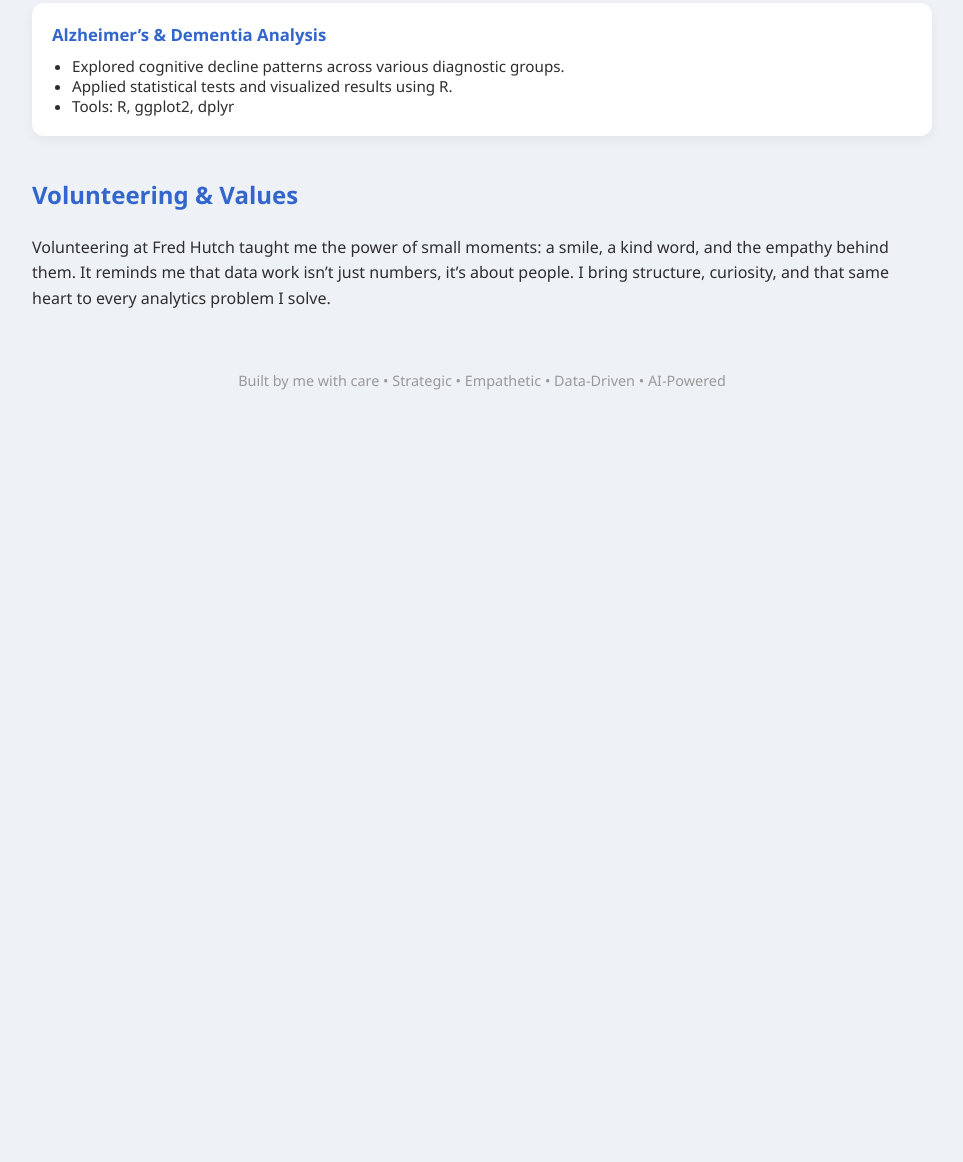
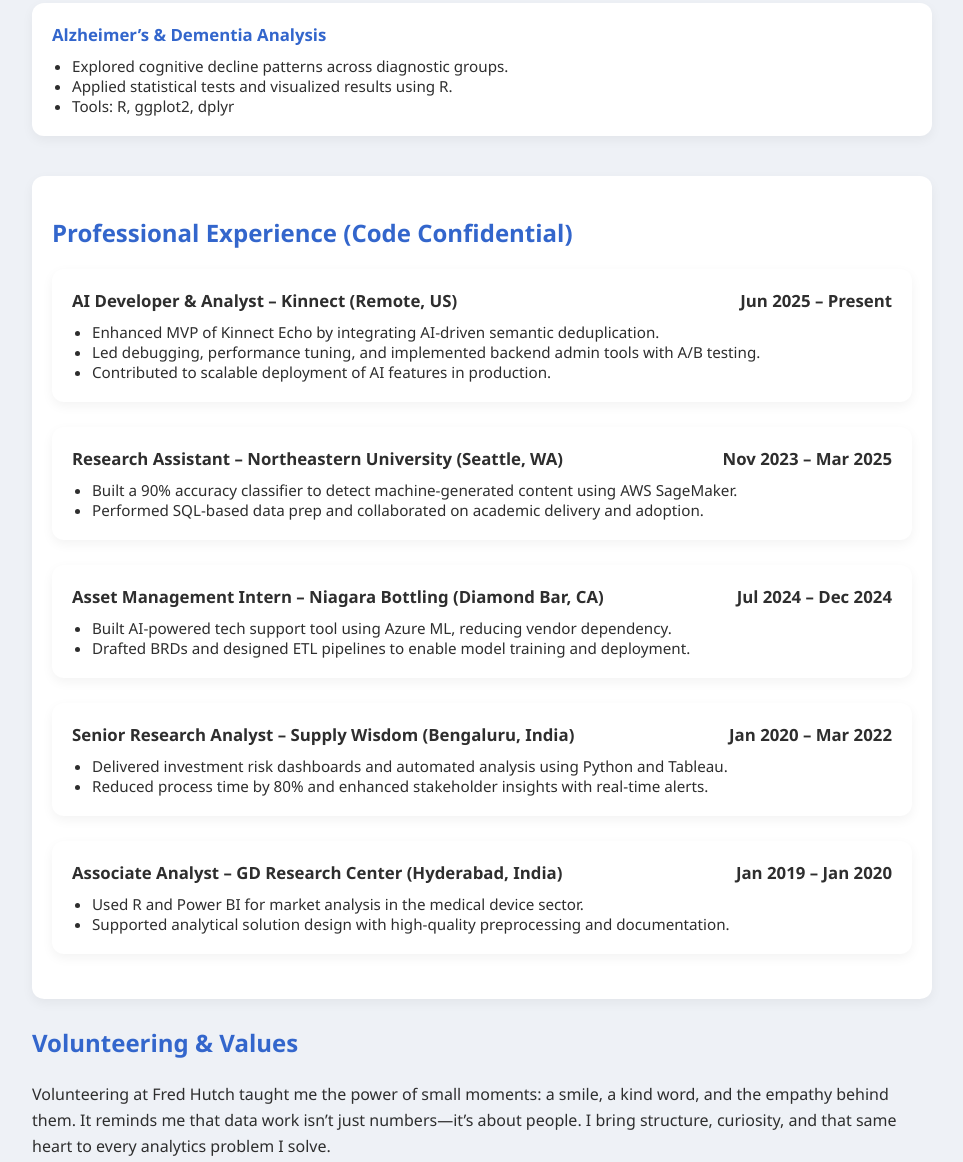
Before and after one commit to anjalirawal/anjalirawal.github.io, a plain HTML site: page index.html in a window 1280 px wide. Shown: the part 1544-2706 px from the top of the page, without its empty margins (158-1121 px from the left). Before the commit the page ends 2014 px from the top, so only its background shows below. Drawn offline with Linux system fonts and the light colour scheme.

Commit message:
Update index.html

```diff
--- a/index.html
+++ b/index.html
@@ -50,7 +50,7 @@
       color: var(--hover);
     }
 
-    .project {
+    .project, .experience {
       background: var(--card);
       border-radius: 12px;
       box-shadow: 0 4px 12px rgba(0, 0, 0, 0.05);
@@ -58,12 +58,14 @@
       margin-bottom: 25px;
     }
 
-    .project-details h4 {
+    .project-details h4,
+    .experience h4 {
       margin: 0 0 10px 0;
       font-size: 1.05rem;
     }
 
-    .project-details ul {
+    .project-details ul,
+    .experience ul {
       margin: 0;
       padding-left: 20px;
       font-size: 0.95rem;
@@ -106,13 +108,12 @@
 
   <section class="section about">
     <h2>About Me</h2>
-    <p>I’m driven by impact, I love seeing how data and AI can directly save time, reduce errors, and deliver millions in savings. I thrive on strategy questions that mix analytics with context: where should we open our next office? What’s the trade-off between cost, labor, and power? I quickly move from hypothesis to answer, and my strength lies in <strong>restorative thinking</strong>—structuring chaos into clarity.</p>
+    <p>I’m driven by impact—I love seeing how data and AI can directly save time, reduce errors, and deliver millions in savings. I thrive on strategy questions that mix analytics with context: where should we open our next office? What’s the trade-off between cost, labor, and power? I quickly move from hypothesis to answer, and my strength lies in <strong>restorative thinking</strong>—structuring chaos into clarity.</p>
   </section>
 
   <section class="section projects">
     <h2>Featured Projects</h2>
 
-    <!-- PYTHON PROJECTS -->
     <h3>Python Projects</h3>
 
     <div class="project">
@@ -148,9 +149,7 @@
       </div>
     </div>
 
-    <!-- SQL PROJECTS -->
     <h3>SQL Projects</h3>
-
     <div class="project">
       <div class="project-details">
         <h4><a href="https://github.com/anjalirawal/Prescription-Data-Analytics" target="_blank">Prescription Data Analytics</a></h4>
@@ -162,9 +161,7 @@
       </div>
     </div>
 
-    <!-- TABLEAU PROJECTS -->
     <h3>Tableau Projects</h3>
-
     <div class="project">
       <div class="project-details">
         <h4><a href="https://github.com/anjalirawal/Sales_Analysis" target="_blank">Sales Dashboard & Insights</a></h4>
@@ -176,14 +173,12 @@
       </div>
     </div>
 
-    <!-- R PROJECTS -->
     <h3>R Projects</h3>
-
     <div class="project">
       <div class="project-details">
-        <h4><a href="https://github.com/anjalirawal/Alzheimer-s-Dementia-Analysis/tree/main" target="_blank">Alzheimer’s & Dementia Analysis</a></h4>
+        <h4><a href="https://github.com/anjalirawal/Alzheimer-s-Dementia-Analysis" target="_blank">Alzheimer’s & Dementia Analysis</a></h4>
         <ul>
-          <li>Explored cognitive decline patterns across various diagnostic groups.</li>
+          <li>Explored cognitive decline patterns across diagnostic groups.</li>
           <li>Applied statistical tests and visualized results using R.</li>
           <li>Tools: R, ggplot2, dplyr</li>
         </ul>
@@ -191,9 +186,54 @@
     </div>
   </section>
 
+  <section class="section experience">
+    <h2>Professional Experience (Code Confidential)</h2>
+
+    <div class="experience">
+      <h4>AI Developer & Analyst – Kinnect (Remote, US) <span style="float:right;">Jun 2025 – Present</span></h4>
+      <ul>
+        <li>Enhanced MVP of Kinnect Echo by integrating AI-driven semantic deduplication.</li>
+        <li>Led debugging, performance tuning, and implemented backend admin tools with A/B testing.</li>
+        <li>Contributed to scalable deployment of AI features in production.</li>
+      </ul>
+    </div>
+
+    <div class="experience">
+      <h4>Research Assistant – Northeastern University (Seattle, WA) <span style="float:right;">Nov 2023 – Mar 2025</span></h4>
+      <ul>
+        <li>Built a 90% accuracy classifier to detect machine-generated content using AWS SageMaker.</li>
+        <li>Performed SQL-based data prep and collaborated on academic delivery and adoption.</li>
+      </ul>
+    </div>
+
+    <div class="experience">
+      <h4>Asset Management Intern – Niagara Bottling (Diamond Bar, CA) <span style="float:right;">Jul 2024 – Dec 2024</span></h4>
+      <ul>
+        <li>Built AI-powered tech support tool using Azure ML, reducing vendor dependency.</li>
+        <li>Drafted BRDs and designed ETL pipelines to enable model training and deployment.</li>
+      </ul>
+    </div>
+
+    <div class="experience">
+      <h4>Senior Research Analyst – Supply Wisdom (Bengaluru, India) <span style="float:right;">Jan 2020 – Mar 2022</span></h4>
+      <ul>
+        <li>Delivered investment risk dashboards and automated analysis using Python and Tableau.</li>
+        <li>Reduced process time by 80% and enhanced stakeholder insights with real-time alerts.</li>
+      </ul>
+    </div>
+
+    <div class="experience">
+      <h4>Associate Analyst – GD Research Center (Hyderabad, India) <span style="float:right;">Jan 2019 – Jan 2020</span></h4>
+      <ul>
+        <li>Used R and Power BI for market analysis in the medical device sector.</li>
+        <li>Supported analytical solution design with high-quality preprocessing and documentation.</li>
+      </ul>
+    </div>
+  </section>
+
   <section class="section values">
     <h2>Volunteering & Values</h2>
-    <p>Volunteering at Fred Hutch taught me the power of small moments: a smile, a kind word, and the empathy behind them. It reminds me that data work isn’t just numbers, it’s about people. I bring structure, curiosity, and that same heart to every analytics problem I solve.</p>
+    <p>Volunteering at Fred Hutch taught me the power of small moments: a smile, a kind word, and the empathy behind them. It reminds me that data work isn’t just numbers—it’s about people. I bring structure, curiosity, and that same heart to every analytics problem I solve.</p>
   </section>
 
   <footer class="section">
```
